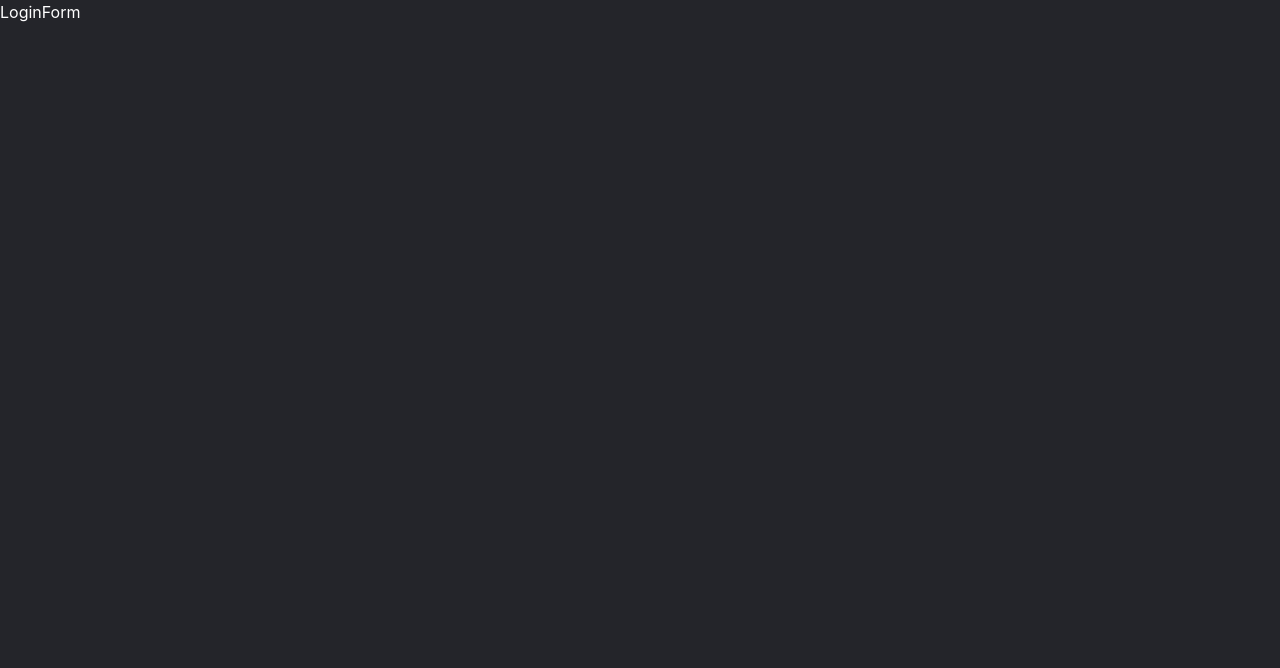
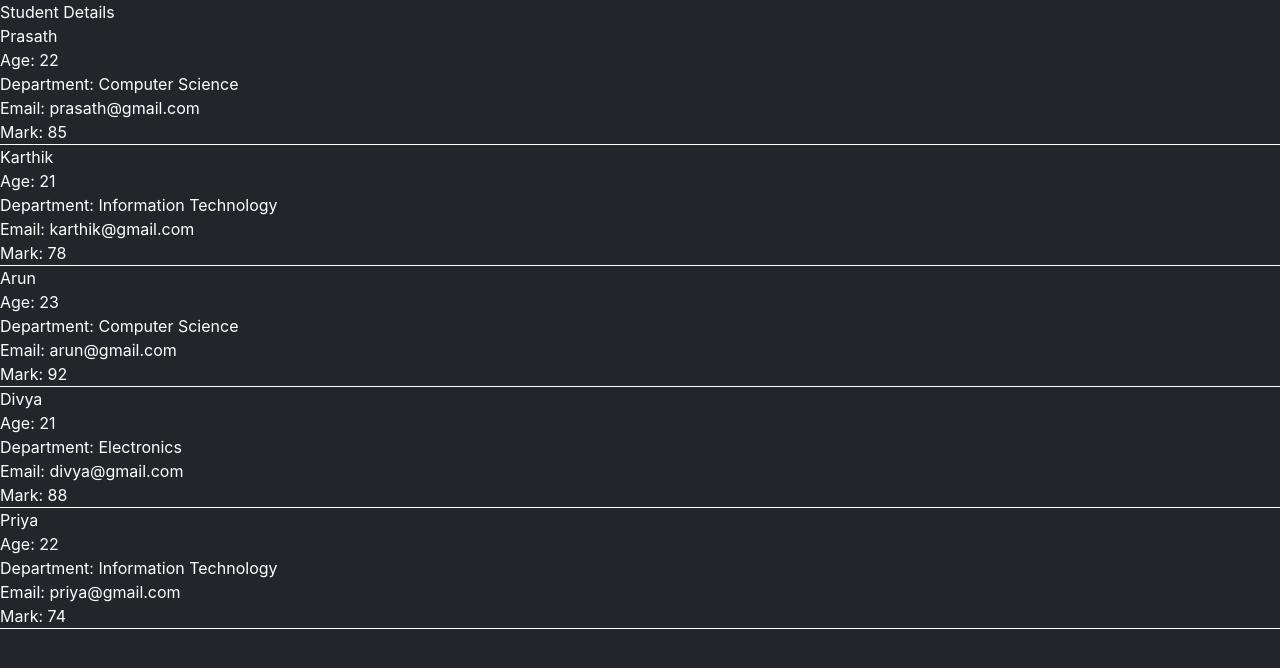
Before and after one commit to A-PRASATHARUMUGAM/Code_ReLearning, a React (Vite) app in the folder React/: page / in a window 1280 px wide. Shown: the top 668 px of the page. Built offline with nearby package versions, Linux system fonts and the light colour scheme.

Commit message:
create the new context to practice the react useContext

```diff
--- a/React/src/App.tsx
+++ b/React/src/App.tsx
@@ -3,6 +3,8 @@ import Counter from './components/Counter'
 import DataComp from './components/DataComp'
 import UseEffect from './components/UseEffect'
 import LoginForm from './components/ref/LoginForm'
+import Students from './components/context/students'
+
 
 function App() {
 
@@ -12,7 +14,9 @@ function App() {
       {/* <Counter /> */}
       {/* <DataComp /> */}
       {/* <UseEffect /> */}
-      <LoginForm />
+      {/* <LoginForm /> */}
+      <Students />
+
     </>
   )
 }
--- /dev/null
+++ b/React/src/components/context/Studentinfo.tsx
@@ -0,0 +1,9 @@
+import React from 'react'
+
+const Studentinfo = () => {
+  return (
+    <div>studentinfo</div>
+  )
+}
+
+export default Studentinfo
--- /dev/null
+++ b/React/src/components/context/Students.tsx
@@ -0,0 +1,30 @@
+import {studentData} from "../../data/studentsdata";
+
+
+const Students = () => {
+
+
+
+ return (
+    <div>
+      <h1>Student Details</h1>
+
+      {studentData.map((student) => (
+        <div key={student.id}>
+          <h2>{student.name}</h2>
+
+          <p>Age: {student.age}</p>
+          <p>Department: {student.department}</p>
+          <p>Email: {student.email}</p>
+          <p>Mark: {student.mark}</p>
+
+          <hr />
+        </div>
+      ))}
+    </div>
+  );
+
+
+}
+
+export default Students
--- /dev/null
+++ b/React/src/components/context/Studentssub.tsx
@@ -0,0 +1,9 @@
+import React from 'react'
+
+const Studentssub = () => {
+  return (
+    <div>studentssub</div>
+  )
+}
+
+export default Studentssub
--- /dev/null
+++ b/React/src/data/studentsdata.js
@@ -0,0 +1,42 @@
+export const studentData = [
+  {
+    id: 1,
+    name: "Prasath",
+    age: 22,
+    department: "Computer Science",
+    email: "prasath@gmail.com",
+    mark: 85,
+  },
+  {
+    id: 2,
+    name: "Karthik",
+    age: 21,
+    department: "Information Technology",
+    email: "karthik@gmail.com",
+    mark: 78,
+  },
+  {
+    id: 3,
+    name: "Arun",
+    age: 23,
+    department: "Computer Science",
+    email: "arun@gmail.com",
+    mark: 92,
+  },
+  {
+    id: 4,
+    name: "Divya",
+    age: 21,
+    department: "Electronics",
+    email: "divya@gmail.com",
+    mark: 88,
+  },
+  {
+    id: 5,
+    name: "Priya",
+    age: 22,
+    department: "Information Technology",
+    email: "priya@gmail.com",
+    mark: 74,
+  },
+];
```
Also changed, not shown: 1 other file (tests, documents, lock files or other folders).
